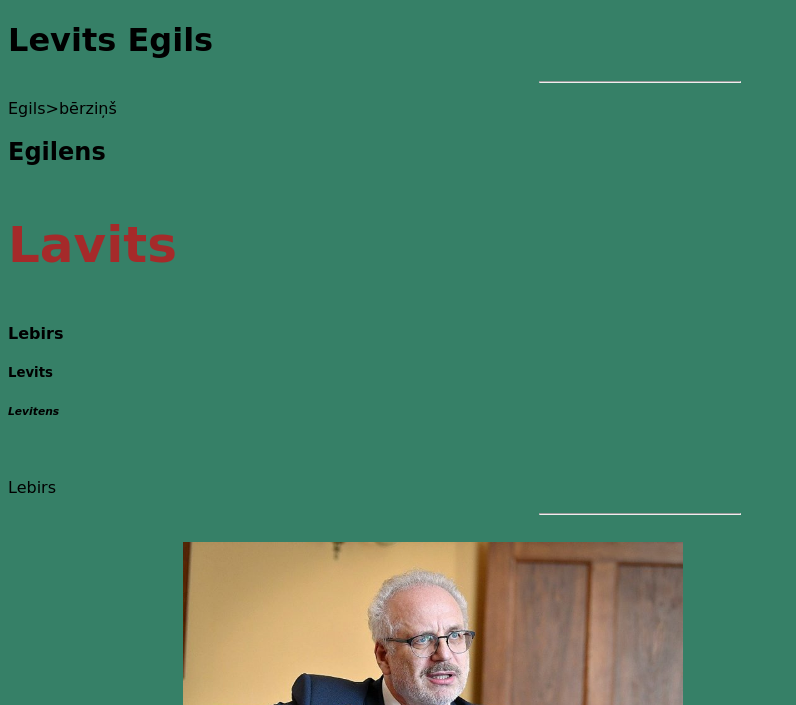
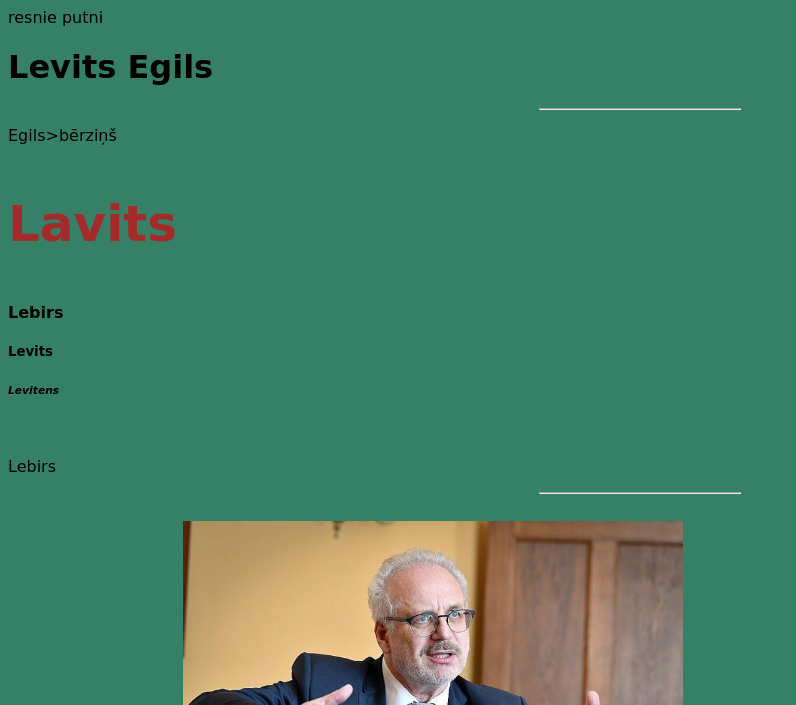
Before and after one commit to betmans/Noliktava, a plain HTML site: page index.html in a window 1280 px wide. Shown: the top 705 px of the page, without its empty margins (0-796 px from the left). Drawn offline with Linux system fonts and the light colour scheme; files whose address does not match are found by name; a web font is replaced by a local one.

Commit message:
Add files via upload

```diff
--- a/index.html
+++ b/index.html
@@ -9,10 +9,10 @@
     <link rel="icon" href="favicon.ico" type="image/gif" />
 </head>
 <body>
+resnie putni
     <h1>Levits Egils</h1>
     <hr width="200">
     <p>Egils>bērziņš</p>
-    <h2>Egilens</h2>
     <h3>Lavits</h3>
     <h4>Lebirs</h4>
     <h5>Levits</h5>
```
